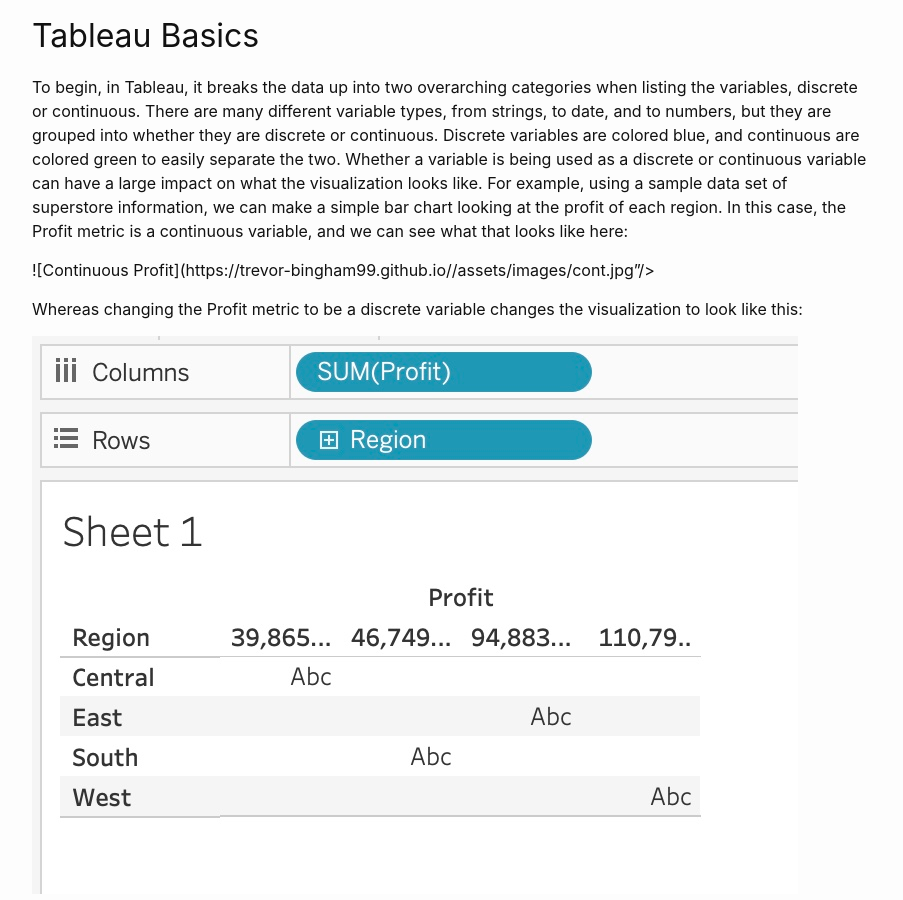
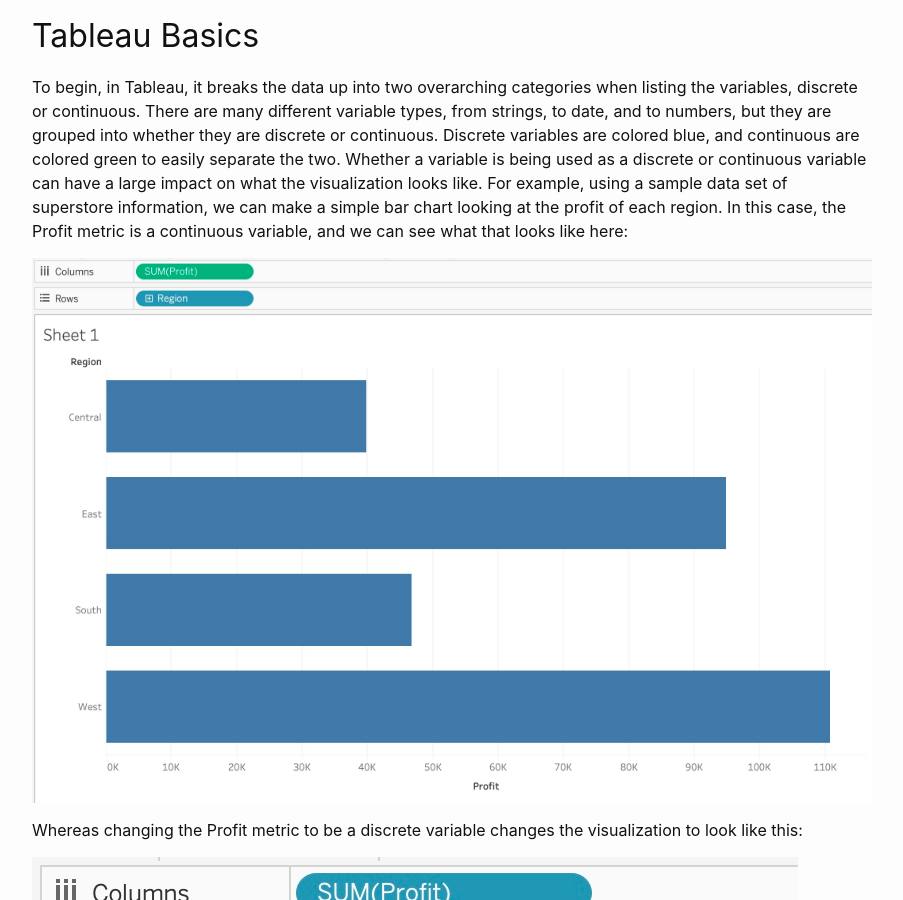
Before and after one commit to trevor-bingham99/trevor-bingham99.github.io, a Jekyll site: the page built from _posts/2023-09-18-first-post.md, in a window 1280 px wide and 900 px high, scrolled down 726 px. Shown: the whole window, without its empty margins (188-1091 px from the left). Built offline with Jekyll 4.4.1, drawn with Linux system fonts in a browser that asks for light colours; comment, search, counter and statistics services are not loaded.

Commit message:
fix images again

```diff
--- a/_posts/2023-09-18-first-post.md
+++ b/_posts/2023-09-18-first-post.md
@@ -16,7 +16,7 @@ In data visualization, there is a wide selection of different types of visualiza
 
 To begin, in Tableau, it breaks the data up into two overarching categories when listing the variables, discrete or continuous. There are many different variable types, from strings, to date, and to numbers, but they are grouped into whether they are discrete or continuous. Discrete variables are colored blue, and continuous are colored green to easily separate the two. Whether a variable is being used as a discrete or continuous variable can have a large impact on what the visualization looks like. For example, using a sample data set of superstore information, we can make a simple bar chart looking at the profit of each region. In this case, the Profit metric is a continuous variable, and we can see what that looks like here:
 
-![Continuous Profit]({{site.url}}/{{site.baseurl}}/assets/images/cont.jpg"/>
+![Continuous Profit]({{site.url}}/{{site.baseurl}}/assets/images/cont.jpg)
 
 Whereas changing the Profit metric to be a discrete variable changes the visualization to look like this:
 
```
